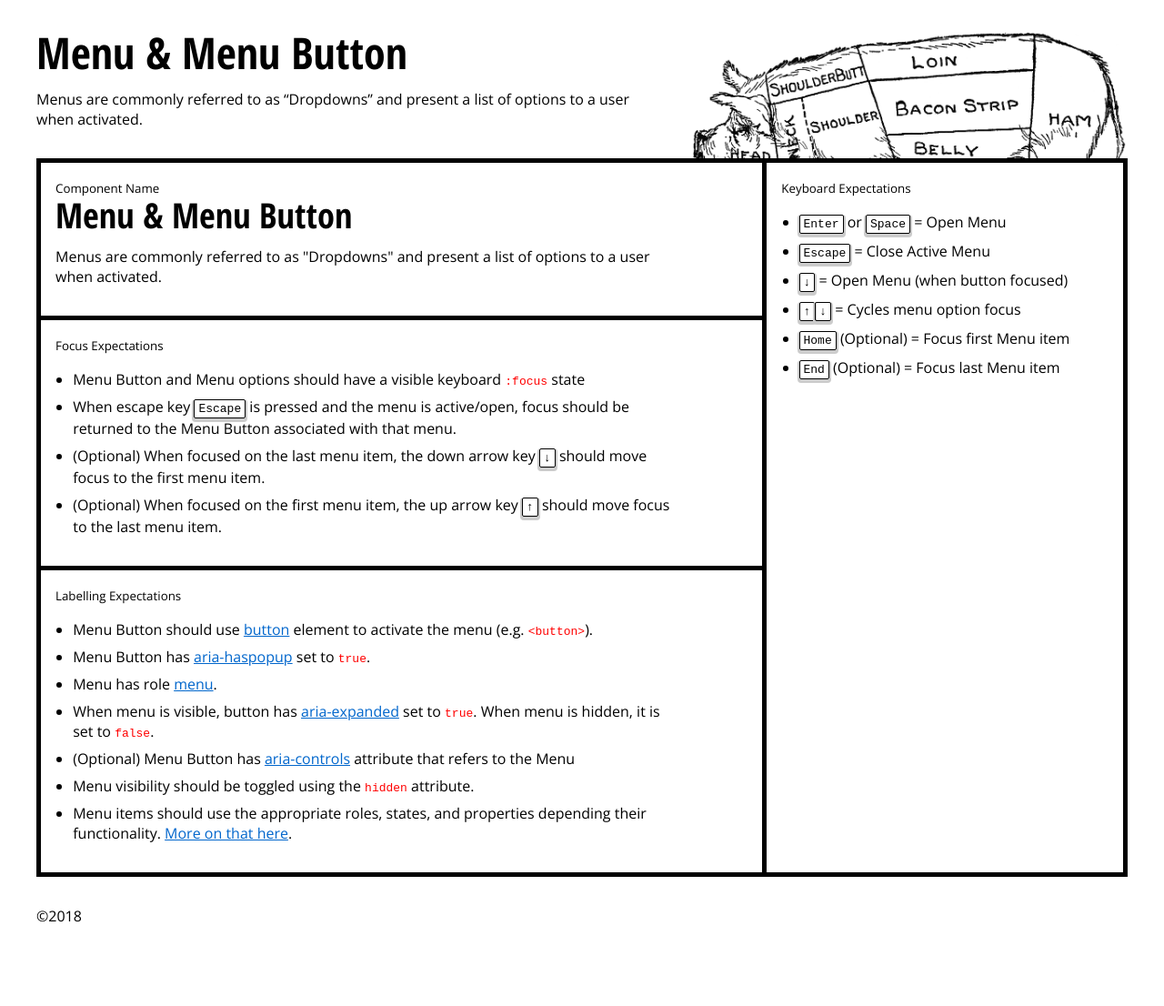
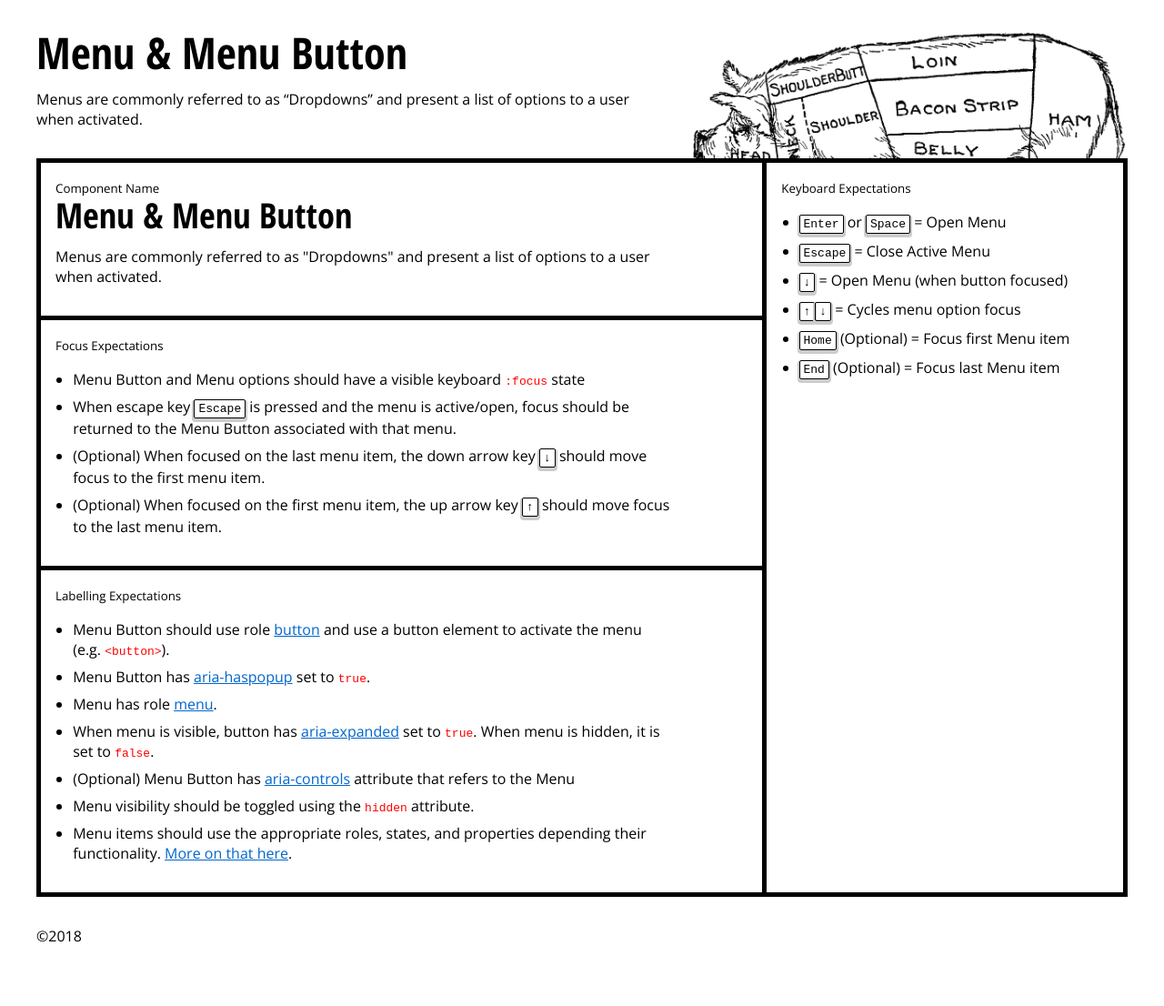
Before and after one commit to davatron5000/a11y-nutrition-cards, a Jekyll site: the page built from _components/menu.md, in a window 1280 px wide. Shown: the whole page at 91% size. Built offline with Jekyll 4.4.1, drawn with Linux system fonts in a browser that asks for light colours; before the commit the page ends 1084 px from its top, so only the background shows below that.

```diff
--- a/_components/menu.md
+++ b/_components/menu.md
@@ -10,7 +10,7 @@ keyboard: |
     - <kbd>Home</kbd> (Optional) = Focus first Menu item
     - <kbd>End</kbd> (Optional) = Focus last Menu item
 labelling: |
-    - Menu Button should use [button](https://w3c.github.io/aria/#button) element to activate the menu (e.g. `<button>`).
+    - Menu Button should use role [button](https://w3c.github.io/aria/#button) and use a button element to activate the menu (e.g. `<button>`).
     - Menu Button has [aria-haspopup](https://w3c.github.io/aria/#aria-haspopup) set to `true`.
     - Menu has role [menu](https://w3c.github.io/aria/#menu).
     - When menu is visible, button has [aria-expanded](https://w3c.github.io/aria/#aria-expanded) set to `true`. When menu is hidden, it is set to `false`.
```
